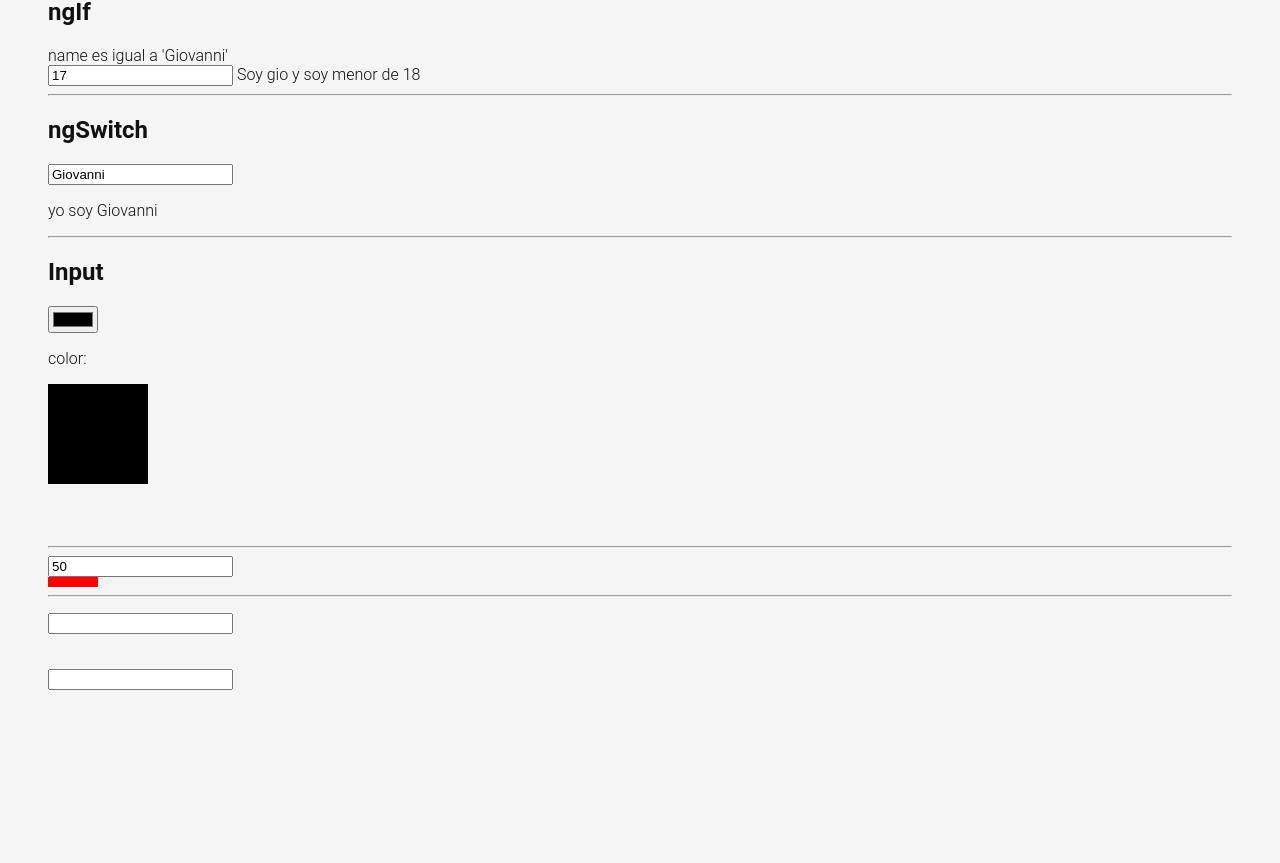
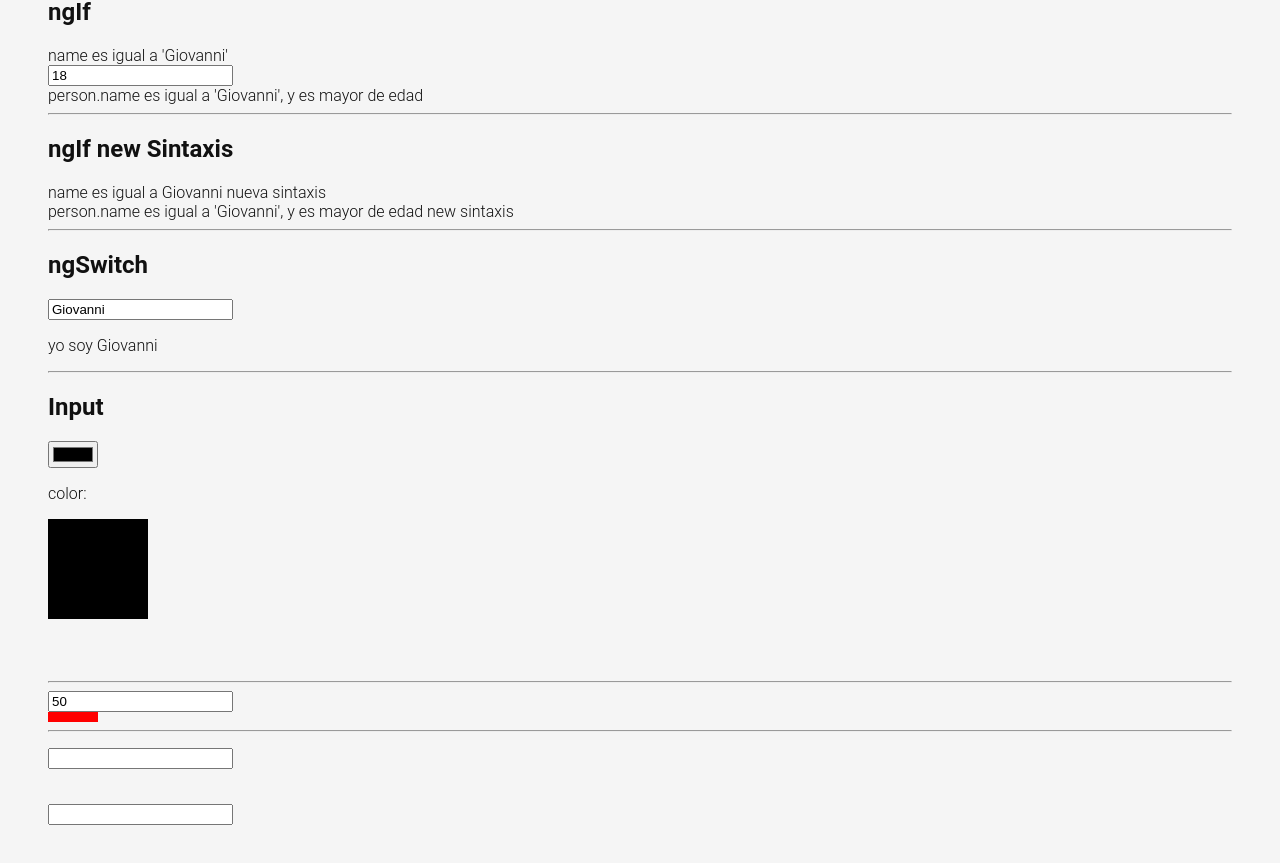
Before and after one commit to AndrexMed/Intro-Angular17, an Angular app: page /labs in a window 1280 px wide. Shown: the part 1027-1890 px from the top of the page. Before the commit the page ends 1781 px from the top, so only its background shows below. Built offline with nearby package versions, Linux system fonts and the light colour scheme.

Commit message:
Nueva sintaxis angular

```diff
--- a/src/app/pages/labs/labs.component.html
+++ b/src/app/pages/labs/labs.component.html
@@ -46,6 +46,21 @@
     Soy gio y soy menor de 18
   </ng-template>
   <hr>
+  <h2>ngIf new Sintaxis</h2>
+  @if (name() === 'Giovanni') {
+    <div>name es igual a Giovanni nueva sintaxis</div>
+  }
+
+  @if (person().name === 'Giovanni' && person().age >= 18) {
+    <div>
+      person.name es igual a 'Giovanni', y es mayor de edad new sintaxis
+    </div>
+  } @else{
+    <div>
+      soy menor de 18 new sintaxis
+    </div>
+  }
+  <hr>
   <h2>ngSwitch</h2>
   <input type="text" [value]="person().name" (change)="changeName($event)">
   <div [ngSwitch]="person().name">
--- a/src/app/pages/labs/labs.component.ts
+++ b/src/app/pages/labs/labs.component.ts
@@ -27,7 +27,7 @@
 
   person = signal({
     name: 'Giovanni',
-    age: 17,
+    age: 18,
     avatar: 'https://w3schools.com/howto/img_avatar.png'
   });
 
```
